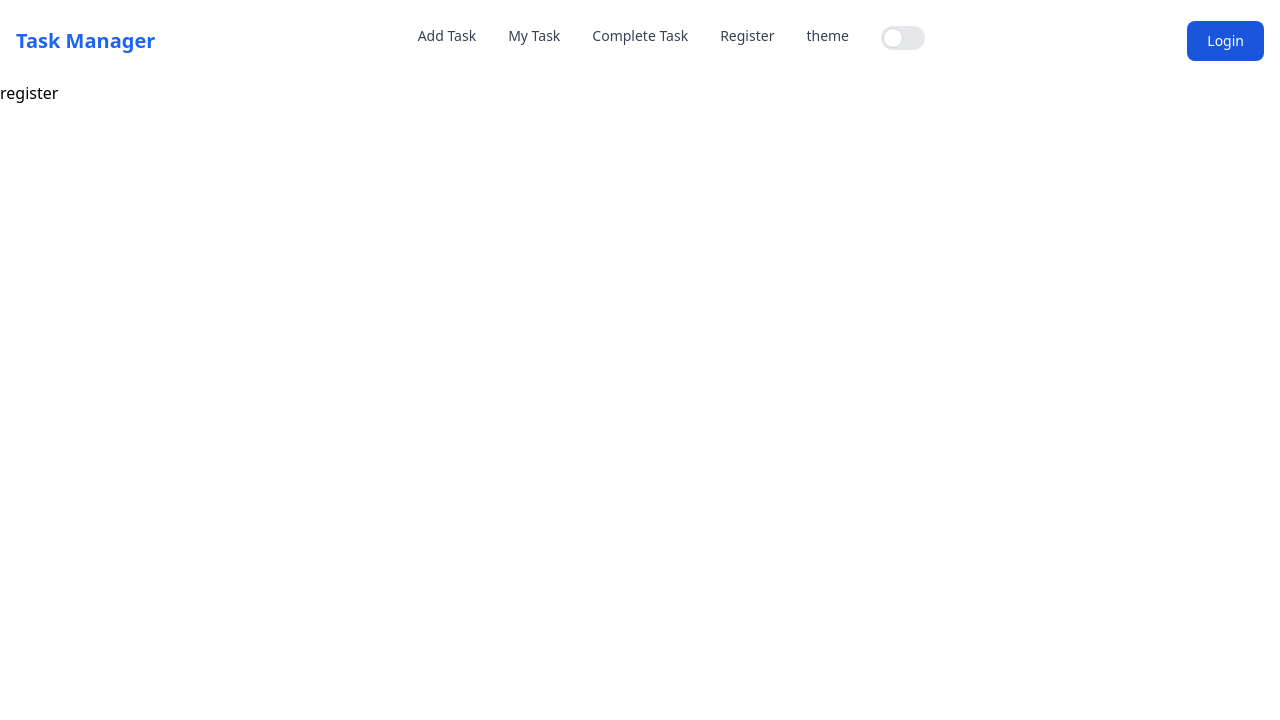
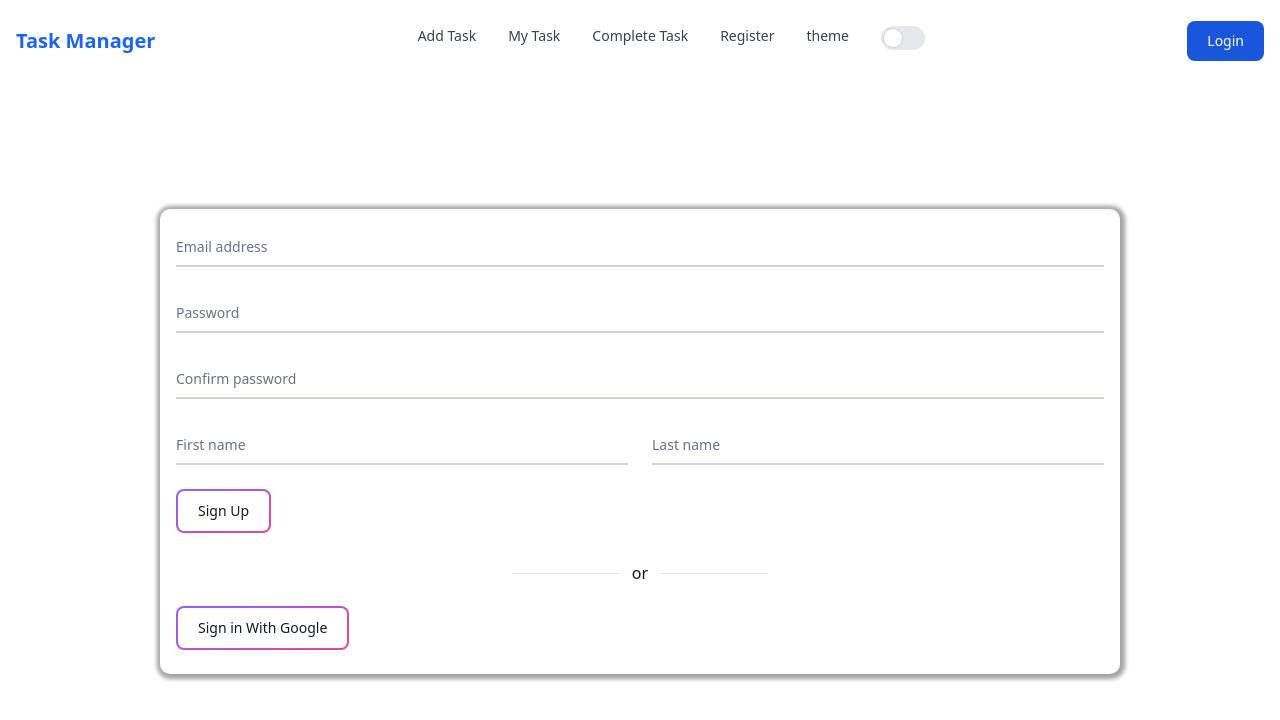
Before and after one commit to mdsultanmahmud/task-manager, a React (Vite) app: page /register in a window 1280 px wide. Shown: the top 720 px of the page. Built offline with nearby package versions, Linux system fonts and the light colour scheme.

Commit message:
add register and login page

```diff
--- a/src/pages/Login/Login.jsx
+++ b/src/pages/Login/Login.jsx
@@ -1,9 +1,23 @@
 import React from 'react';
-
+import '../Register/register.scss'
 const Login = () => {
     return (
-        <div>
-            <h1>login page</h1>
+        <div id='reg-container' className='bg-white dark:bg-black'>
+            <form className='w-3/4 mx-auto bg-white dark:bg-gray-800 p-4 form-container'>
+                <div class="relative z-0 mb-6 w-full group">
+                    <input type="email" name="floating_email" id="floating_email" class="block py-2.5 px-0 w-full text-sm text-gray-900 bg-transparent border-0 border-b-2 border-gray-300 appearance-none dark:text-white dark:border-gray-600 dark:focus:border-blue-500 focus:outline-none focus:ring-0 focus:border-blue-600 peer" placeholder=" " required />
+                    <label for="floating_email" class="peer-focus:font-medium absolute text-sm text-gray-500 dark:text-gray-400 duration-300 transform -translate-y-6 scale-75 top-3 -z-10 origin-[0] peer-focus:left-0 peer-focus:text-blue-600 peer-focus:dark:text-blue-500 peer-placeholder-shown:scale-100 peer-placeholder-shown:translate-y-0 peer-focus:scale-75 peer-focus:-translate-y-6">Email address</label>
+                </div>
+                <div class="relative z-0 mb-6 w-full group">
+                    <input type="password" name="floating_password" id="floating_password" class="block py-2.5 px-0 w-full text-sm text-gray-900 bg-transparent border-0 border-b-2 border-gray-300 appearance-none dark:text-white dark:border-gray-600 dark:focus:border-blue-500 focus:outline-none focus:ring-0 focus:border-blue-600 peer" placeholder=" " required />
+                    <label for="floating_password" class="peer-focus:font-medium absolute text-sm text-gray-500 dark:text-gray-400 duration-300 transform -translate-y-6 scale-75 top-3 -z-10 origin-[0] peer-focus:left-0 peer-focus:text-blue-600 peer-focus:dark:text-blue-500 peer-placeholder-shown:scale-100 peer-placeholder-shown:translate-y-0 peer-focus:scale-75 peer-focus:-translate-y-6">Password</label>
+                </div>
+                <button type='submit' class="relative inline-flex items-center justify-center p-0.5 mb-2 mr-2 overflow-hidden text-sm font-medium text-gray-900 rounded-lg group bg-gradient-to-br from-pink-500 to-orange-400 group-hover:from-pink-500 group-hover:to-orange-400 hover:text-white dark:text-white focus:ring-4 focus:outline-none focus:ring-pink-200 dark:focus:ring-pink-800">
+                    <span class="relative px-5 py-2.5 transition-all ease-in duration-75 bg-white dark:bg-gray-900 rounded-md group-hover:bg-opacity-0">
+                        Sign In
+                    </span>
+                </button>
+            </form>
         </div>
     );
 };
--- a/src/pages/Register/Register.jsx
+++ b/src/pages/Register/Register.jsx
@@ -1,10 +1,64 @@
 import React from 'react';
+import './register.scss'
+const Register = () => {
+    const handleRegister = (e) =>{
+        e.preventDefault()
+        const form = e.target
+        const firstname = form.firstname.value
+        const lastname = form.lastname.value
+        const email = form.email.value
+        const password = form.password.value
+        const confirmPassword = form.confirmPassword.value
 
-const Register = () => {
+        console.log(firstname, lastname, email, password, confirmPassword)
+    }
     return (
-        <div>
-            <h1>register</h1>
+        <div id='reg-container' className='bg-white dark:bg-black'>
+            <div className='w-3/4 mx-auto bg-white dark:bg-gray-800 p-4 form-container'>
+                <form className=''>
+                    <div class="relative z-0 mb-6 w-full group">
+                        <input type="email" name="email" id="floating_email" class="block py-2.5 px-0 w-full text-sm text-gray-900 bg-transparent border-0 border-b-2 border-gray-300 appearance-none dark:text-white dark:border-gray-600 dark:focus:border-blue-500 focus:outline-none focus:ring-0 focus:border-blue-600 peer" placeholder=" " required />
+                        <label for="floating_email" class="peer-focus:font-medium absolute text-sm text-gray-500 dark:text-gray-400 duration-300 transform -translate-y-6 scale-75 top-3 -z-10 origin-[0] peer-focus:left-0 peer-focus:text-blue-600 peer-focus:dark:text-blue-500 peer-placeholder-shown:scale-100 peer-placeholder-shown:translate-y-0 peer-focus:scale-75 peer-focus:-translate-y-6">Email address</label>
+                    </div>
+                    <div class="relative z-0 mb-6 w-full group">
+                        <input type="password" name="password" id="floating_password" class="block py-2.5 px-0 w-full text-sm text-gray-900 bg-transparent border-0 border-b-2 border-gray-300 appearance-none dark:text-white dark:border-gray-600 dark:focus:border-blue-500 focus:outline-none focus:ring-0 focus:border-blue-600 peer" placeholder=" " required />
+                        <label for="floating_password" class="peer-focus:font-medium absolute text-sm text-gray-500 dark:text-gray-400 duration-300 transform -translate-y-6 scale-75 top-3 -z-10 origin-[0] peer-focus:left-0 peer-focus:text-blue-600 peer-focus:dark:text-blue-500 peer-placeholder-shown:scale-100 peer-placeholder-shown:translate-y-0 peer-focus:scale-75 peer-focus:-translate-y-6">Password</label>
+                    </div>
+                    <div class="relative z-0 mb-6 w-full group">
+                        <input type="password" name="confirmPassword" id="floating_repeat_password" class="block py-2.5 px-0 w-full text-sm text-gray-900 bg-transparent border-0 border-b-2 border-gray-300 appearance-none dark:text-white dark:border-gray-600 dark:focus:border-blue-500 focus:outline-none focus:ring-0 focus:border-blue-600 peer" placeholder=" " required />
+                        <label for="floating_repeat_password" class="peer-focus:font-medium absolute text-sm text-gray-500 dark:text-gray-400 duration-300 transform -translate-y-6 scale-75 top-3 -z-10 origin-[0] peer-focus:left-0 peer-focus:text-blue-600 peer-focus:dark:text-blue-500 peer-placeholder-shown:scale-100 peer-placeholder-shown:translate-y-0 peer-focus:scale-75 peer-focus:-translate-y-6">Confirm password</label>
+                    </div>
+                    <div class="grid md:grid-cols-2 md:gap-6">
+                        <div class="relative z-0 mb-6 w-full group">
+                            <input type="text" name="firstname" id="floating_first_name" class="block py-2.5 px-0 w-full text-sm text-gray-900 bg-transparent border-0 border-b-2 border-gray-300 appearance-none dark:text-white dark:border-gray-600 dark:focus:border-blue-500 focus:outline-none focus:ring-0 focus:border-blue-600 peer" placeholder=" " required />
+                            <label for="floating_first_name" class="peer-focus:font-medium absolute text-sm text-gray-500 dark:text-gray-400 duration-300 transform -translate-y-6 scale-75 top-3 -z-10 origin-[0] peer-focus:left-0 peer-focus:text-blue-600 peer-focus:dark:text-blue-500 peer-placeholder-shown:scale-100 peer-placeholder-shown:translate-y-0 peer-focus:scale-75 peer-focus:-translate-y-6">First name</label>
+                        </div>
+                        <div class="relative z-0 mb-6 w-full group">
+                            <input type="text" name="lastname" id="floating_last_name" class="block py-2.5 px-0 w-full text-sm text-gray-900 bg-transparent border-0 border-b-2 border-gray-300 appearance-none dark:text-white dark:border-gray-600 dark:focus:border-blue-500 focus:outline-none focus:ring-0 focus:border-blue-600 peer" placeholder=" " required />
+                            <label for="floating_last_name" class="peer-focus:font-medium absolute text-sm text-gray-500 dark:text-gray-400 duration-300 transform -translate-y-6 scale-75 top-3 -z-10 origin-[0] peer-focus:left-0 peer-focus:text-blue-600 peer-focus:dark:text-blue-500 peer-placeholder-shown:scale-100 peer-placeholder-shown:translate-y-0 peer-focus:scale-75 peer-focus:-translate-y-6">Last name</label>
+                        </div>
+                    </div>
+                    <button type='submit' class="relative inline-flex items-center justify-center p-0.5 mb-2 mr-2 overflow-hidden text-sm font-medium text-gray-900 rounded-lg group bg-gradient-to-br from-purple-500 to-pink-500 group-hover:from-purple-500 group-hover:to-pink-500 hover:text-white dark:text-white focus:ring-4 focus:outline-none focus:ring-purple-200 dark:focus:ring-purple-800">
+                    <span class="relative px-5 py-2.5 transition-all ease-in duration-75 bg-white dark:bg-gray-900 rounded-md group-hover:bg-opacity-0">
+                        Sign Up
+                    </span>
+                </button>
+
+                </form>
+
+                <div class="inline-flex justify-center items-center w-full">
+                    <hr class="my-8 w-64 h-px bg-gray-200 border-0 dark:bg-gray-700" />
+                    <span class="absolute left-1/2 px-3 font-medium text-gray-900 bg-white -translate-x-1/2 dark:text-white dark:bg-gray-900">or</span>
+                </div>
+                <button class="relative inline-flex items-center justify-center p-0.5 mb-2 mr-2 overflow-hidden text-sm font-medium text-gray-900 rounded-lg group bg-gradient-to-br from-purple-500 to-pink-500 group-hover:from-purple-500 group-hover:to-pink-500 hover:text-white dark:text-white focus:ring-4 focus:outline-none focus:ring-purple-200 dark:focus:ring-purple-800">
+                    <span class="relative px-5 py-2.5 transition-all ease-in duration-75 bg-white dark:bg-gray-900 rounded-md group-hover:bg-opacity-0">
+                        Sign in With Google
+                    </span>
+                </button>
+            </div>
+
         </div>
+
     );
 };
 
--- /dev/null
+++ b/src/pages/Register/register.scss
@@ -0,0 +1,12 @@
+$boxShadow: 1px 1px 4px 4px rgba(0, 0, 0, 0.2),
+1px 1px 4px 4px rgba(0, 0, 0, 0.2);
+#reg-container{
+    height: 90vh;
+    display: flex;
+    justify-content: center;
+    align-items: center;
+    .form-container{
+        box-shadow:$boxShadow;
+        border-radius: 10px;
+    }
+}
--- a/tailwind.config.cjs
+++ b/tailwind.config.cjs
@@ -1,6 +1,7 @@
 module.exports = {
   content: [
     "./src/**/*.{js,jsx,ts,tsx}",
+    'node_modules/flowbite-react/**/*.{js,jsx,ts,tsx}'
 ],
 darkMode:'class',
   theme: {
```
